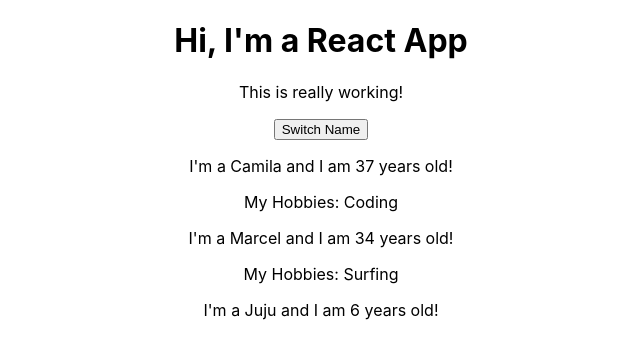
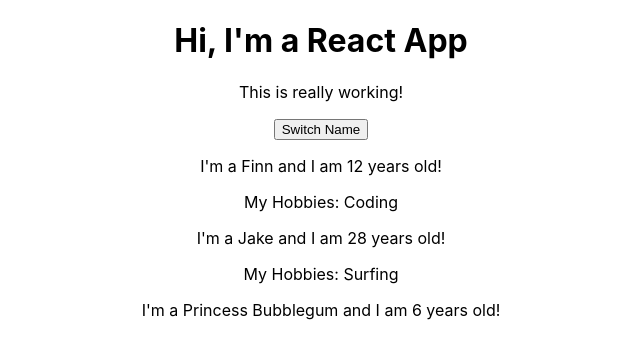
Before and after one commit to camilamiz/my-react-app, a React (Create React App) app: page / in a window 1280 px wide. Shown: the top 358 px of the page, without its empty margins (319-959 px from the left). Built offline with nearby package versions, Linux system fonts and the light colour scheme.

Commit message:
Change project name

```diff
--- a/src/App.js
+++ b/src/App.js
@@ -5,9 +5,9 @@ import Person from './Person/Person';
 class App extends Component {
   state = {
     persons: [
-      {name: 'Camila', age: 37 },
-      {name: 'Marcel', age: 34 },
-      {name: 'Juju', age: 6 }
+      {name: 'Finn', age: 12 },
+      {name: 'Jake', age: 28 },
+      {name: 'Princess Bubblegum', age: 6 }
     ],
     otherState: 'some other value'
   }
@@ -18,9 +18,9 @@ class App extends Component {
     // DON'T DO THIS >> this.state.persons[0].name = 'Logan';
     this.setState( {
       persons: [
-        {name: 'Camila Yuri', age: 37 },
-        {name: 'Marcel', age: 34 },
-        {name: 'Juju', age: 5 }
+        {name: 'Finn', age: 17 },
+        {name: 'Jake', age: 34 },
+        {name: 'Marceline', age: 1000 }
       ]
     } )
   }
```
Also changed, not shown: my-react-app/package.json (renamed from my-app/package.json), 1 other file (tests, documents, lock files or other folders).
